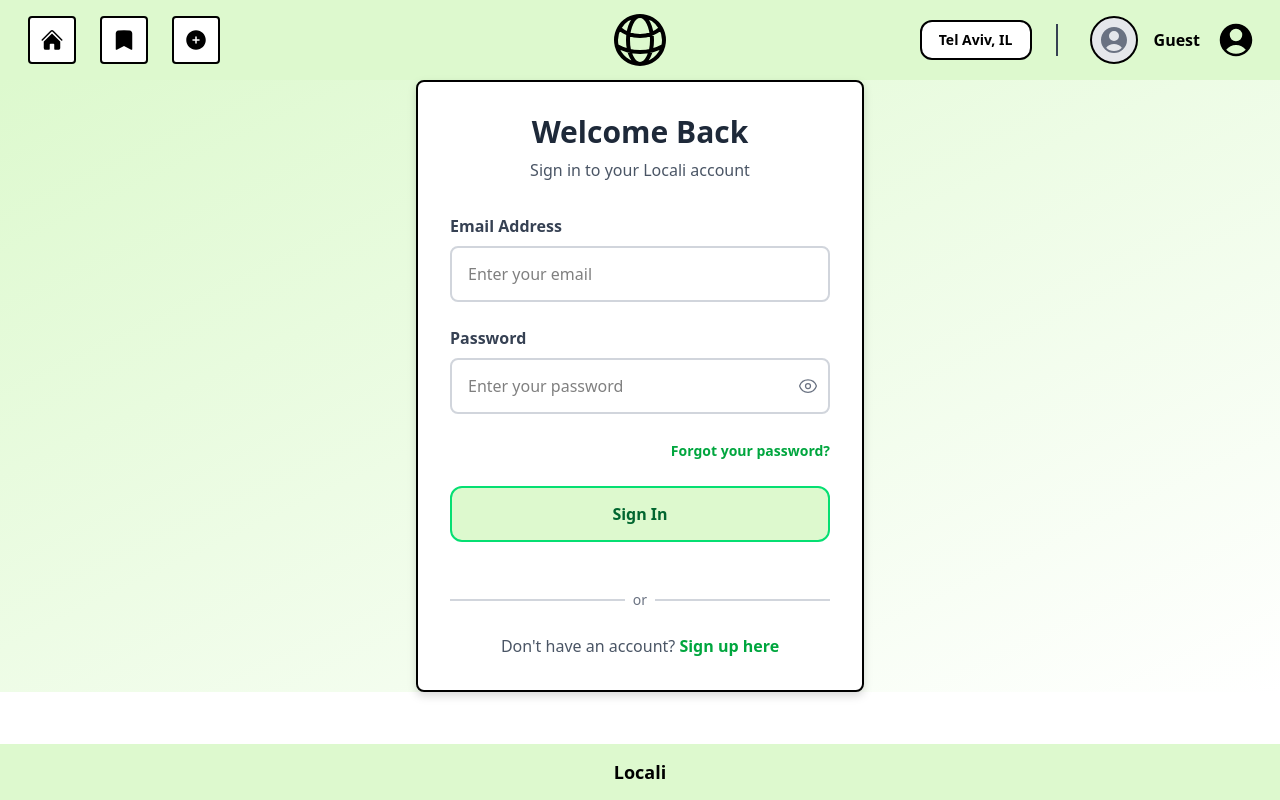
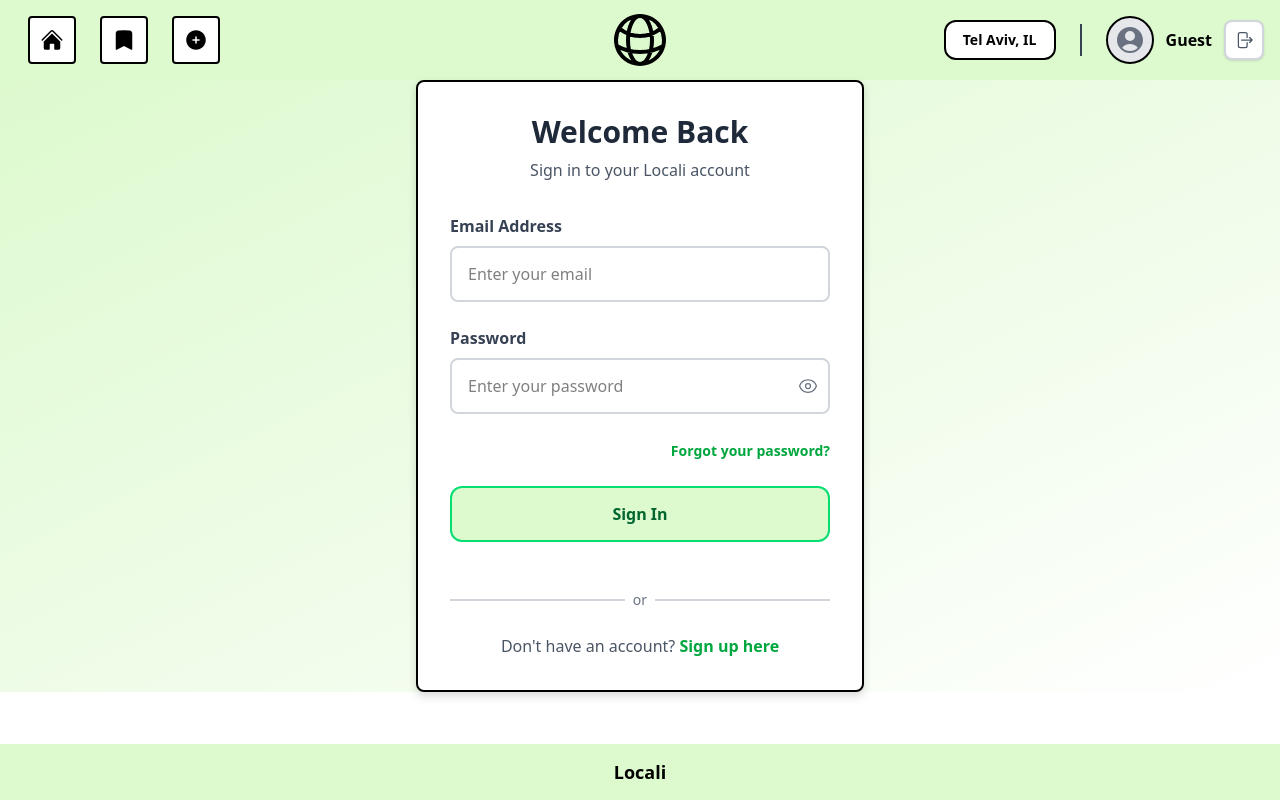
Before and after one commit to GuyRegevv/Locali, a Next.js app: page /login in a window 1280 px wide. Built offline with nearby package versions, Linux system fonts and the light colour scheme.

Commit message:
feat: enhance Header component with logout functionality and improved user profile display

```diff
--- a/src/components/layouts/Header.jsx
+++ b/src/components/layouts/Header.jsx
@@ -1,12 +1,19 @@
 "use client"
 import React from 'react';
 import Link from 'next/link';
+import { useRouter } from 'next/navigation';
 import { HomeIcon, BookmarkIcon, PlusCircleIcon, UserCircleIcon} from '@heroicons/react/24/solid'
-import { GlobeAltIcon } from '@heroicons/react/24/outline'
+import { GlobeAltIcon, ArrowRightOnRectangleIcon } from '@heroicons/react/24/outline'
 import { useAuth } from '@/contexts/AuthContext';
 
 export const Header = () => {
-    const { user, loading } = useAuth();
+    const { user, loading, logout } = useAuth();
+    const router = useRouter();
+
+    const handleLogout = () => {
+        logout();
+        router.push('/login');
+    };
 
     return (
 
@@ -30,9 +37,9 @@
                     <p className='text-sm font-bold'>Tel Aviv, IL</p>
                 </button>
                 <div className='h-8 mx-6 border-l-2 border-gray-700'></div>
-                <Link href="/profile" className="flex items-center gap-2 hover:bg-white hover:bg-opacity-20 rounded-lg px-2 py-1 transition-colors">
+                <div className="flex items-center gap-3">
                     {/* Profile Picture */}
-                    <div className='rounded-full h-12 w-12 border-2 bg-gray-200 overflow-hidden flex items-center justify-center'>
+                    <Link href="/profile" className="rounded-full h-12 w-12 border-2 bg-gray-200 overflow-hidden flex items-center justify-center hover:border-green-400 transition-colors">
                         {user?.avatar ? (
                             <img
                                 src={user.avatar}
@@ -42,15 +49,22 @@
                         ) : (
                             <UserCircleIcon className='h-8 w-8 text-gray-500'/>
                         )}
-                    </div>
+                    </Link>
 
                     {/* User Name */}
-                    <p className='mx-2 text-md font-bold'>
+                    <p className='text-md font-bold'>
                         {loading ? 'Loading...' : (user?.name || 'Guest')}
                     </p>
 
-                    <UserCircleIcon className='h-10 w-10'/>
-                </Link>
+                    {/* Logout Button */}
+                    <button
+                        onClick={handleLogout}
+                        className="flex items-center justify-center w-10 h-10 bg-white border-2 border-gray-300 text-gray-600 rounded-lg hover:bg-gray-50 hover:border-gray-400 hover:text-gray-700 transition-colors shadow-sm"
+                        title="Logout"
+                    >
+                        <ArrowRightOnRectangleIcon className='h-5 w-5'/>
+                    </button>
+                </div>
             </div>
         </div>
     )
```
